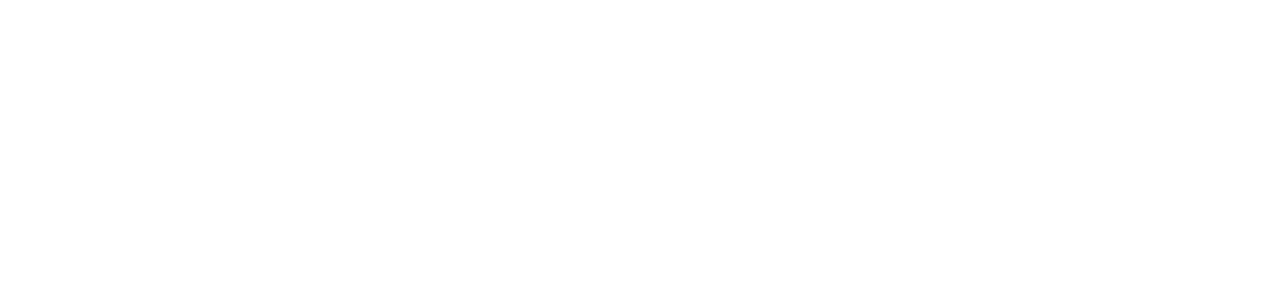
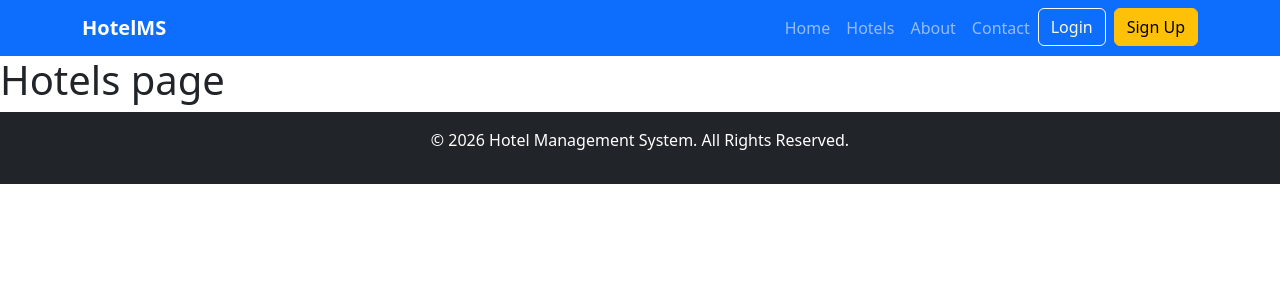
Before and after one commit to Yuvasrimurugan/Hotel-Management-System1, a React (Create React App) app in the folder client/: page /hotels in a window 1280 px wide. Before the commit this address had no page. Shown: the top 300 px of the page. Built offline with nearby package versions, Linux system fonts and the light colour scheme.

Commit message:
Landing page master layout and routes completed by Arunkumar sakthivel

```diff
--- a/client/src/App.js
+++ b/client/src/App.js
@@ -1,29 +1,36 @@
 import { BrowserRouter, Routes, Route } from "react-router-dom";
 
-import Home from "./pages/customer/Home";
+import HomeLayout from "./pages/Landing/HomeLayout";
+import Home from "./pages/Landing/Home";
 import Login from "./pages/auth/Login";
 import Signup from "./pages/auth/Signup";
+import ContactUs from "./pages/Landing/ContactUs";
+import AboutUs from "./pages/Landing/AboutUs";
+import Hotels from "./pages/Landing/Hotels";
 
 function App() {
-
   return (
-
     <BrowserRouter>
-
       <Routes>
 
-        <Route path="/" element={<Home />} />
+        {/* Layout Route */}
+        <Route path="/" element={<HomeLayout />}>
+          {/* Home Page */}
+          <Route index element={<Home />} />
 
+          {/* Landing Pages */}
+          <Route path="contactus" element={<ContactUs />} />
+          <Route path="aboutus" element={<AboutUs />} />
+          <Route path="hotels" element={<Hotels />} />
+        </Route>
+
+        {/* Authentication Pages (without Navbar/Footer) */}
         <Route path="/login" element={<Login />} />
-
         <Route path="/signup" element={<Signup />} />
 
       </Routes>
-
     </BrowserRouter>
-
   );
-
 }
 
 export default App;
--- a/client/src/components/common/Navbar.js
+++ b/client/src/components/common/Navbar.js
@@ -22,27 +22,35 @@
           <ul className="navbar-nav ms-auto">
 
             <li className="nav-item">
-              <a className="nav-link">Home</a>
+              <Link className="nav-link" to="/">
+                Home
+              </Link>
             </li>
 
             <li className="nav-item">
-              <a className="nav-link">Hotels</a>
+              <Link className="nav-link" to="/hotels">
+                Hotels
+              </Link>
+
             </li>
 
             <li className="nav-item">
-              <a className="nav-link">About</a>
+              <Link className="nav-link" to="/aboutus">
+                About
+              </Link>
+
             </li>
 
             <li className="nav-item">
-              <a className="nav-link">Contact</a>
+              <Link className="nav-link" to="/contactus">
+                Contact
+              </Link>
             </li>
-
             <li className="nav-item me-2">
               <Link className="btn btn-outline-light" to="/login">
                 Login
               </Link>
             </li>
-
             <li className="nav-item">
               <Link className="btn btn-warning" to="/signup">
                 Sign Up
--- /dev/null
+++ b/client/src/pages/Landing/AboutUs.js
@@ -0,0 +1,13 @@
+import { Component } from "react";
+
+
+export default class AboutUs extends Component {
+    render() {
+        return (
+
+            <h1>About us page</h1>
+
+        )
+    }
+
+}
--- /dev/null
+++ b/client/src/pages/Landing/ContactUs.js
@@ -0,0 +1,13 @@
+import { Component } from "react";
+
+
+export default class ContactUs extends Component {
+    render() {
+        return (
+
+            <h1>Contact us page</h1>
+
+        )
+    }
+
+}
--- a/client/src/pages/customer/Home.js
+++ b/client/src/pages/Landing/Home.js
@@ -8,12 +8,10 @@
 function Home() {
   return (
     <>
-      <Navbar />
-      <Hero />
+
       <SearchBar />
       <FeaturedHotels />
       <Features />
-      <Footer />
     </>
   );
 }
--- /dev/null
+++ b/client/src/pages/Landing/HomeLayout.js
@@ -0,0 +1,17 @@
+import { Outlet } from "react-router-dom";
+import Navbar from "../../components/common/Navbar";
+import Footer from "../../components/common/Footer";
+
+function HomeLayout() {
+  return (
+    <>
+      <Navbar />
+      <main>
+        <Outlet />
+      </main>
+      <Footer />
+    </>
+  );
+}
+
+export default HomeLayout;
--- /dev/null
+++ b/client/src/pages/Landing/Hotels.js
@@ -0,0 +1,13 @@
+import { Component } from "react";
+
+
+export default class Hotels extends Component {
+    render() {
+        return (
+
+            <h1>Hotels page</h1>
+
+        )
+    }
+
+}
```
Also changed, not shown: client/src/services/api.js (deleted), client/src/services/authServices.js (added). Lines whose indentation alone changed are shown as unchanged.
